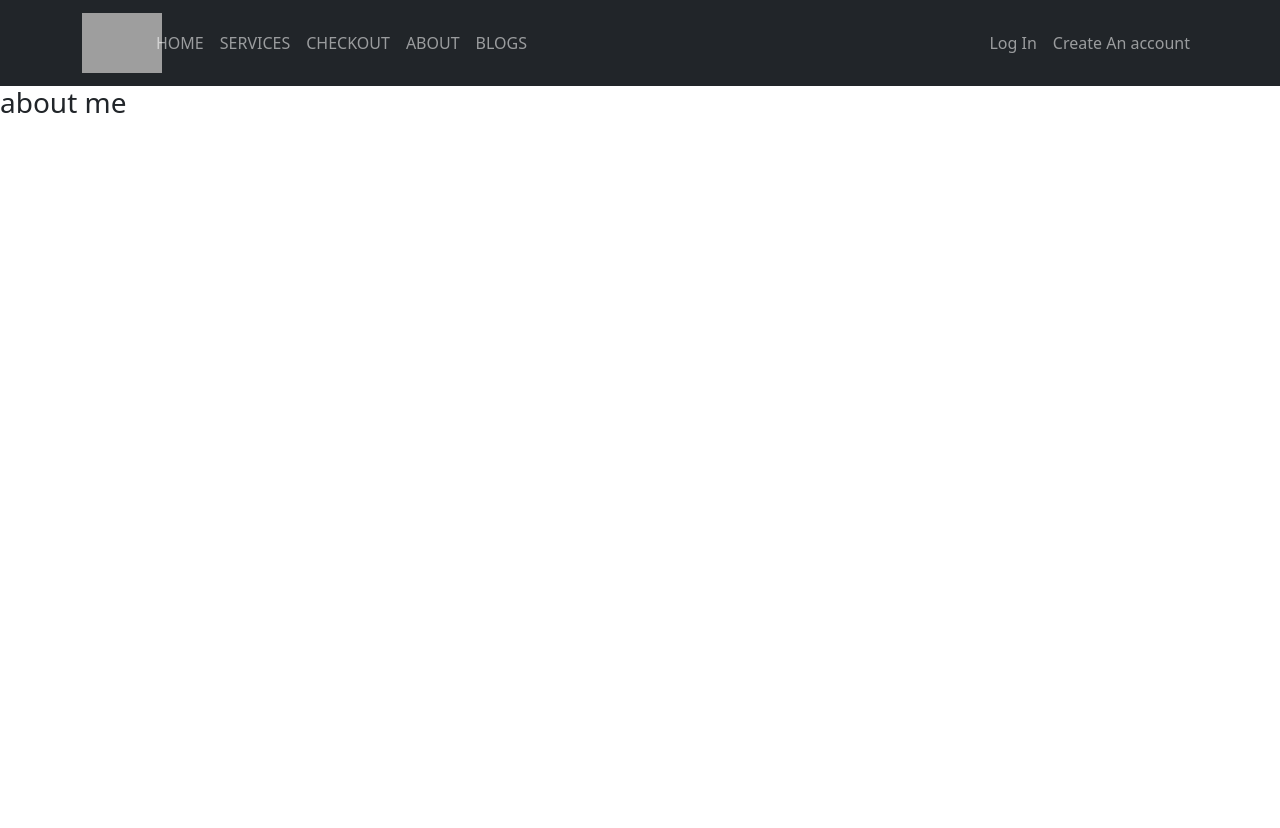
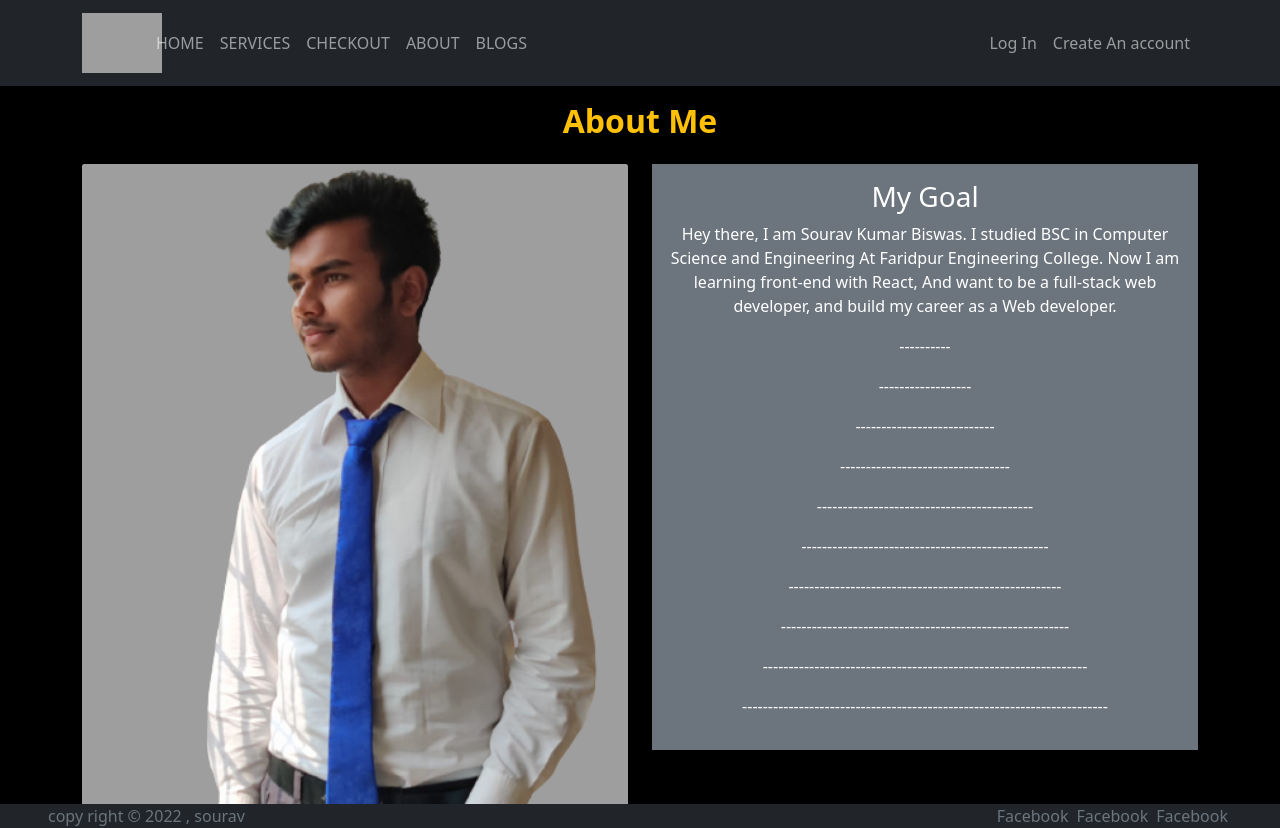
Before and after one commit to SouravBiswas238/independent-service-provider, a React (Create React App) app: page /about in a window 1280 px wide. Before the commit the page ends 800 px from the top, so only its background shows below. Built offline with nearby package versions, Linux system fonts and the light colour scheme; no server answers; grey boxes are pictures that could not be loaded.

Commit message:
adding about page

```diff
--- a/src/Components/About/About.js
+++ b/src/Components/About/About.js
@@ -1,10 +1,56 @@
 import React from 'react';
+import { Card, Col, Container, Row } from 'react-bootstrap';
+import profile from '../../image/Sourav.png'
 
 const About = () => {
     return (
-        <div>
-            <h3>about me</h3>
-        </div>
+        <div className='bg-light text-center bg-black'>
+            <Container className=''>
+                <h2 className='text-warning fw-bold p-3'>About Me</h2>
+                <Row >
+                    <Col xl={6} sm={12}>
+                        <>
+                            <Card className='border-0'>
+                                <Card.Img variant="top" src={profile} />
+
+                            </Card>
+
+                        </>
+                    </Col>
+
+
+                    <Col xl={6} sm={12}><>
+
+                        <Card className='border-0 rounded align-items-center' >
+                            <Card.Body className='bg-secondary text-white'>
+                                <h3 className=''>My Goal</h3>
+                                <Card.Text>
+                                    <p className=''>
+                                        Hey there, I am Sourav Kumar Biswas. I studied BSC in Computer Science and Engineering At Faridpur Engineering College. Now I am learning front-end with React, And want to be a full-stack web developer, and build my career as a Web developer.
+                                    </p>
+
+                                    <div className='d-sm-none d-xl-block'>
+                                        <p>----------</p>
+                                        <p>------------------</p>
+                                        <p>---------------------------</p>
+                                        <p>---------------------------------</p>
+                                        <p>------------------------------------------</p>
+                                        <p>------------------------------------------------</p>
+                                        <p>-----------------------------------------------------</p>
+                                        <p>--------------------------------------------------------</p>
+                                        <p>---------------------------------------------------------------</p>
+                                        <p>-----------------------------------------------------------------------</p>
+                                    </div>
+
+
+                                </Card.Text>
+                            </Card.Body>
+                        </Card>
+                    </></Col>
+                </Row>
+
+            </Container>
+        </div >
     );
 };
 
--- a/src/Components/Footer/Footer.js
+++ b/src/Components/Footer/Footer.js
@@ -4,10 +4,10 @@ import { Link } from 'react-router-dom';
 
 const Footer = () => {
     return (
-
-        <footer className="fixed-bottom d-flex justify-content-between mx-5">
-            {/* <div className="">
-                <span className="text-muted">© 2021 Company, Inc</span>
+        <div className='bg-dark'>
+            <footer className="sticky-bottom d-flex justify-content-between mx-5 ">
+                <div className="">
+                    <span className="text-muted">copy right © 2022 , sourav</span>
                 </div>
 
                 <div className="nav d-flex text-muted">
@@ -17,11 +17,11 @@ const Footer = () => {
 
 
 
-            </div > */}
+                </div >
 
 
             </footer >
-
+        </div>
     );
 };
 
--- a/src/Components/Login/Login.js
+++ b/src/Components/Login/Login.js
@@ -35,7 +35,7 @@ const Login = () => {
     if (error || error1) {
         errorElement =
             <div>
-                <p className='text-danger' >Error: {error.message}</p>
+                <p className='text-danger' >Error: {error?.message}</p>
             </div>
 
     }
--- a/src/Components/Service/Service.js
+++ b/src/Components/Service/Service.js
@@ -3,7 +3,7 @@ import { Card } from 'react-bootstrap';
 import { Link } from 'react-router-dom';
 
 const Service = (props) => {
-    const { name, about, picture } = props.service;
+    const { name, about, picture, prize } = props.service;
     return (
         <Card className='m-3'>
             <Card.Img variant="top" src={picture} />
@@ -13,9 +13,10 @@ const Service = (props) => {
                     {about}
                 </Card.Text>
             </Card.Body>
-            <Card.Footer className='text-center border-0'>
+            <Card.Footer className='text-center border-0 d-flex justify-content-evenly'>
+                <span className='text-warning fw-bold'>{prize}</span>
                 <Link to="/checkout">
-                    <button className='border-0 text-primary rounded bg-transparent'>Preceed Checkout</button>
+                    <button className='border-1 border-light text-primary rounded bg-transparent'>Preceed Checkout</button>
                 </Link>
             </Card.Footer>
         </Card>
--- a/src/Components/SingUp/SingUp.js
+++ b/src/Components/SingUp/SingUp.js
@@ -2,7 +2,7 @@ import { confirmPasswordReset } from 'firebase/auth';
 import React, { useRef, useState } from 'react';
 import { Button, Col, Form, Row } from 'react-bootstrap';
 import { useCreateUserWithEmailAndPassword, useSignInWithGoogle } from 'react-firebase-hooks/auth';
-import { useNavigate } from 'react-router-dom';
+import { useLocation, useNavigate } from 'react-router-dom';
 import auth from '../../firebase.init';
 import googleIcon from '../../image/Google-Icon-PNG-768x768.png';
 
@@ -15,7 +15,6 @@ const SingUp = () => {
     ] = useCreateUserWithEmailAndPassword(auth);
     const navigate = useNavigate();
 
-    console.log(user);
 
     const nameRef = useRef('');
     const emailRef = useRef('');
@@ -39,12 +38,20 @@ const SingUp = () => {
     }
 
 
+
     let errorElement;
     if (error1 || error) {
         errorElement =
             <div>
-                <p className='text-danger' >Error: {error.message}</p>
+                <p className='text-danger' >Error: {error?.message}</p>
             </div>
+    }
+    const location = useLocation();
+    let form = location.state?.from?.pathname || "/";
+
+    if (user1 || user) {
+        navigate(form, { replace: true });
+
     }
 
     const navigateLogin = event => {
@@ -66,15 +73,12 @@ const SingUp = () => {
         createUserWithEmailAndPassword(email, password);
     }
 
-    if (user) {
-        navigate('/home');
-    }
+
     return (
         <div className='m-auto text-center p-4'>
 
             <Form onSubmit={handeCreateUser} className='w-50 w-sm-100  m-auto'>
-                <Form.Group as={Row} className="mb-3" controlId="formHorizontalEmail">
-
+                <Form.Group as={Row} className="mb-3" controlId="formHorizontalNAme">
                     <Col>
                         <Form.Control ref={nameRef} type="text" placeholder="Your Name" />
                     </Col>
@@ -92,7 +96,7 @@ const SingUp = () => {
                         <Form.Control ref={passwordRef} type="password" placeholder="Password" required />
                     </Col>
                 </Form.Group>
-                <Form.Group as={Row} className="mb-3" controlId="formHorizontalPassword">
+                <Form.Group as={Row} className="mb-3" controlId="formHorizontalConfirmPassword">
 
 
                     <Col >
```
Also changed, not shown: public/fakeData.json (+15 -9 lines), src/image/Sourav.png (added), 1 other file (tests, documents, lock files or other folders). Lines whose indentation alone changed are shown as unchanged.
